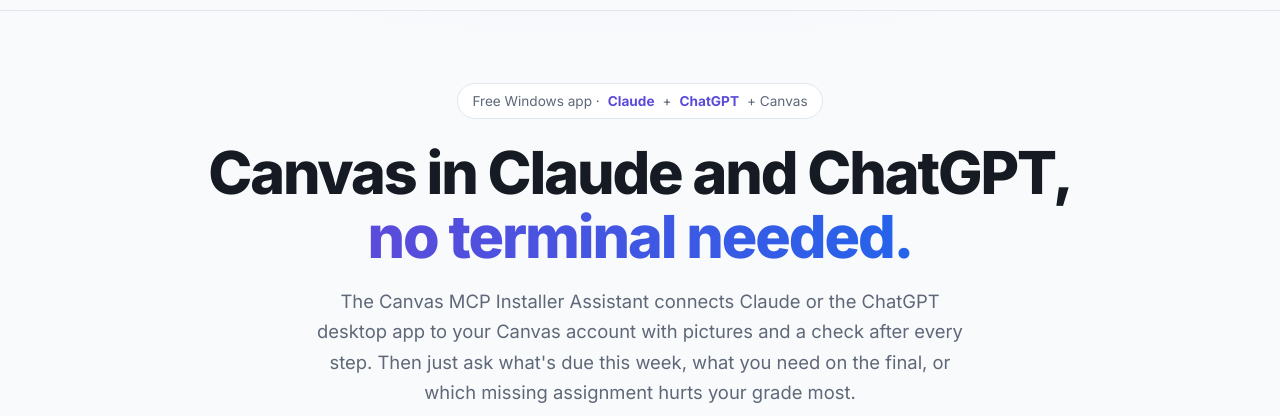
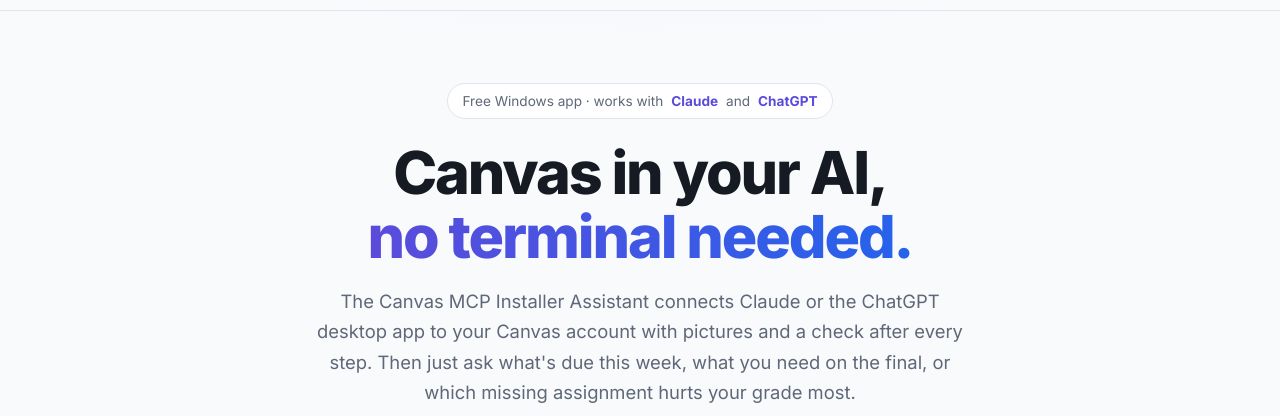
Before and after one commit to Fireiscoolsolo/canvas-lms-mcp-local, a website: page docs/app/index.html in a window 1280 px wide. Shown: the part 50-466 px from the top of the page. Drawn offline with Linux system fonts and the light colour scheme.

Commit message:
App page headline: Canvas in your AI

```diff
--- a/docs/app/index.html
+++ b/docs/app/index.html
@@ -8,7 +8,7 @@
 <link rel="icon" type="image/png" href="../favicon.png">
 <link rel="apple-touch-icon" href="../icon.png">
 <meta property="og:type" content="website">
-<meta property="og:title" content="Canvas MCP Installer Assistant: Canvas in Claude and ChatGPT, no terminal needed">
+<meta property="og:title" content="Canvas MCP Installer Assistant: Canvas in your AI, no terminal needed">
 <meta property="og:description" content="A free Windows app that connects Claude or the ChatGPT desktop app to your Canvas account step by step. Ask what's due, what you need on the final, and more.">
 <meta property="og:url" content="https://fireiscoolsolo.github.io/canvas-lms-mcp-local/app/">
 <meta property="og:image" content="https://fireiscoolsolo.github.io/canvas-lms-mcp-local/app/img/og.png">
@@ -109,8 +109,8 @@
 </div></nav>
 
 <header class="hero"><div class="wrap">
-  <span class="pill">Free Windows app · <b>Claude</b> + <b>ChatGPT</b> + Canvas</span>
-  <h1>Canvas in Claude and ChatGPT,<br><span class="grad">no terminal needed.</span></h1>
+  <span class="pill">Free Windows app · works with <b>Claude</b> and <b>ChatGPT</b></span>
+  <h1>Canvas in your AI,<br><span class="grad">no terminal needed.</span></h1>
   <p class="lede">The Canvas MCP Installer Assistant connects Claude or the ChatGPT desktop app to your Canvas account with pictures and a check after every step. Then just ask what's due this week, what you need on the final, or which missing assignment hurts your grade most.</p>
   <div class="cta">
     <a class="btn primary" data-download href="https://github.com/Fireiscoolsolo/canvas-lms-mcp-local/releases/latest"><svg class="ico" viewBox="0 0 24 24" fill="none" stroke="currentColor" stroke-width="2" stroke-linecap="round" stroke-linejoin="round" aria-hidden="true"><path d="M12 3v12"/><path d="m7 10 5 5 5-5"/><path d="M4 17v3a1 1 0 0 0 1 1h14a1 1 0 0 0 1-1v-3"/></svg>Download for Windows<span class="v"></span></a>
```
Also changed, not shown: docs/app/img/og.png.
